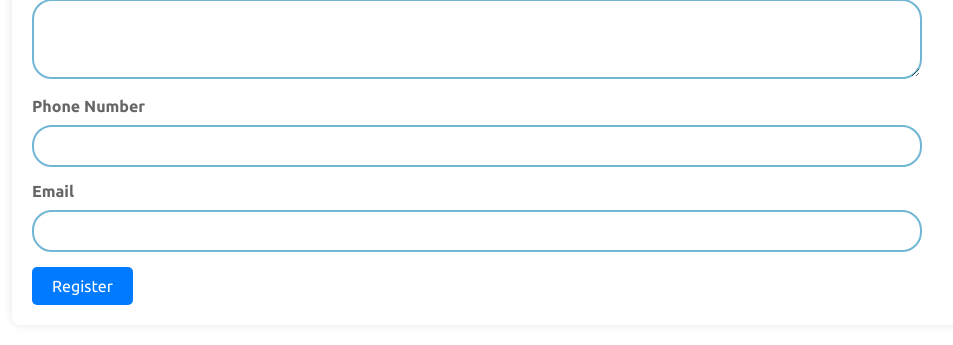
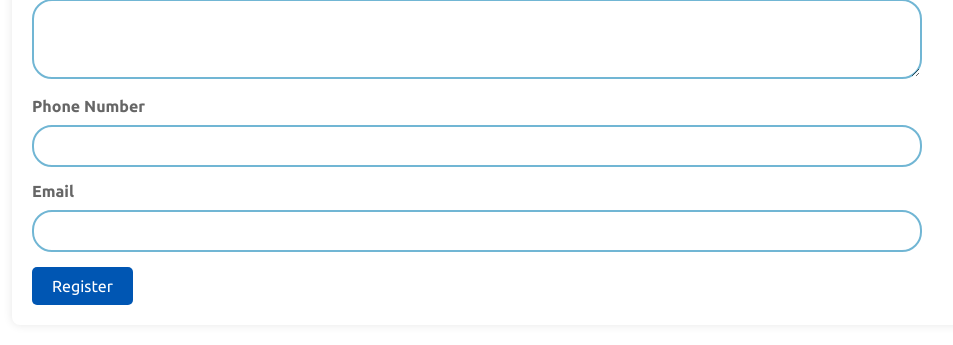
Before and after one commit to nethmimelisha/Computing-Group-Project, a PHP site: page /register.html in a window 1280 px wide, with the pointer over the restyled element. Shown: the part 828-1173 px from the top of the page, without its empty margins (288-1241 px from the left). Run offline with PHP 8.4, Linux system fonts and the light colour scheme.

Commit message:
Submit button

```diff
--- a/css/register.css
+++ b/css/register.css
@@ -428,3 +428,7 @@ body {
   font-size: 16px;
   cursor: pointer;
 }
+
+.patient-registration button[type="submit"]:hover {
+  background-color: #0056b3;
+}
```
